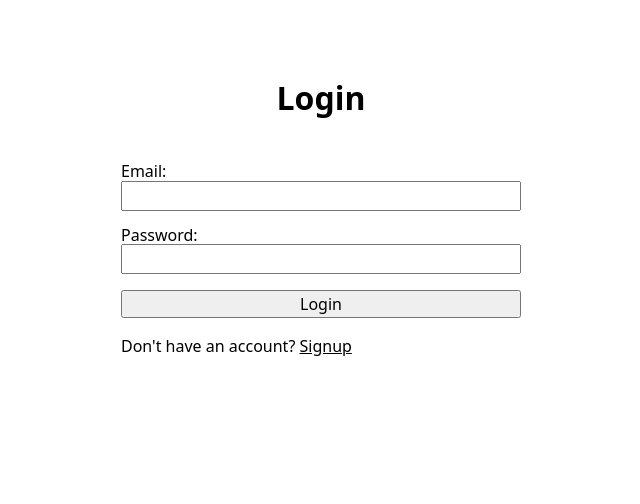
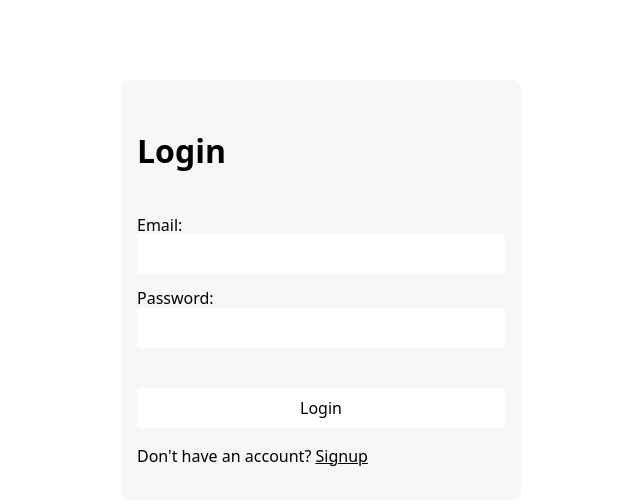
Before and after one commit to ibramaida/notes_app, a React (Vite) app: page /login in a window 1280 px wide. Shown: the top 504 px of the page, without its empty margins (319-959 px from the left). Built offline with nearby package versions, Linux system fonts and the light colour scheme; no server answers.

Commit message:
added some style

```diff
--- a/src/components/Header.jsx
+++ b/src/components/Header.jsx
@@ -1,5 +1,7 @@
 import React from 'react'
 import { useAuth } from '../context/AuthContext'
+import ThemeOption from './ThemeOption'
+import LogoutIcon from '@mui/icons-material/Logout';
 
 const Header = () => {
 
@@ -7,13 +9,25 @@
   return (
     <header className='app-header'>
         <div className="wrapper">
+
         {user ? (
             <div className='flex'>
                 <span>Hello {user.email}</span>
-                <button onClick={logoutUser}>Logout</button>
+                <button className='logout-btn' onClick={logoutUser}>
+                  <span>Logout</span>
+                    <span className='icon-wrapper'>
+
+                    <LogoutIcon />
+                    </span>
+
+                </button>
             </div>
         ): null}
-
+        <div className="theme-options">
+          <ThemeOption theme="light" />
+          <ThemeOption theme="dark" />
+          <ThemeOption theme="purple" />
+        </div>
 
         </div>
     </header>
--- a/src/index.css
+++ b/src/index.css
@@ -178,8 +178,9 @@
     gap: 1rem;
 }
 
-h1{
+.heading{
     text-align: center;
+    margin-block: 2rem;
 }
 
 .form{
@@ -192,6 +193,7 @@
     height: 100%;
     padding: .5rem;
     border: 1px solid transparent;
+    border-radius: 4px;
     background-color: var(--secondary-background-color);
     color: inherit;
     outline: none;
@@ -216,6 +218,7 @@
     padding: 1rem;
     display: grid;
     grid-template-columns: 1fr auto;
+    border-radius: 8px;
 
     .note-body {
         cursor: pointer;
@@ -235,9 +238,13 @@
 
 
 .login-reg-wrapper {
+    /* border: 1px solid red; */
     width: min(25rem, 100% - 2rem);
     margin: auto;
     margin-top: 5rem;
+    padding: 2rem 1rem;
+    background-color: var(--secondary-background-color);
+    border-radius: 8px;
 
     h1 {
         margin-bottom: 3rem;
@@ -251,6 +258,23 @@
     .field-wrapper{
         display: grid;
     }
+
+    input{
+        background: var(--primary-background-color);
+        border: 0;
+        padding: .5rem;
+        border-radius: 4px;
+    }
+    input[type="submit"]{
+        margin-top: 1.5rem;
+        cursor: pointer;
+        outline: 1px solid transparent;
+        transition: all 150ms;
+    }
+}
+
+input[type="submit"]:is(:hover, :focus-visible) {
+    outline: 1px solid var(--primary-border-color);
 }
 
 .app-header{
@@ -263,3 +287,32 @@
     align-items: center;
     justify-content: space-between;
 }
+
+.logout-btn{
+    display: flex;
+    gap: .2rem;
+    align-items: center;
+    background-color: var(--primary-background-color);
+    border: 0;
+    padding: .25rem .5rem;
+    border-radius: 4px;
+    outline: 1px solid transparent;
+    transition: all 150ms;
+    cursor: pointer;
+    color: var(--primary-text-color);
+
+
+
+    .icon-wrapper{
+        display: grid;
+        place-items: center;
+    }
+
+    svg{
+       height: 1cap;
+    }
+}
+
+.logout-btn:is(:hover, :focus-visible) {
+    outline: 1px solid var(--primary-border-color);
+}
--- a/src/pages/Notes.jsx
+++ b/src/pages/Notes.jsx
@@ -26,12 +26,7 @@
     <>
     <Header />
       <div className="wrapper">
-      <h1>Note App</h1>
-      <div className="theme-options">
-        <ThemeOption theme="light" />
-        <ThemeOption theme="dark" />
-        <ThemeOption theme="purple" />
-      </div>
+      <h1 className="heading">Note App</h1>
       <NoteForm setNotes={setNotes} />
       <div className="notes">
         {notes.map((note) => (
```
Also changed, not shown: src/assets/Wave.svg (added).
